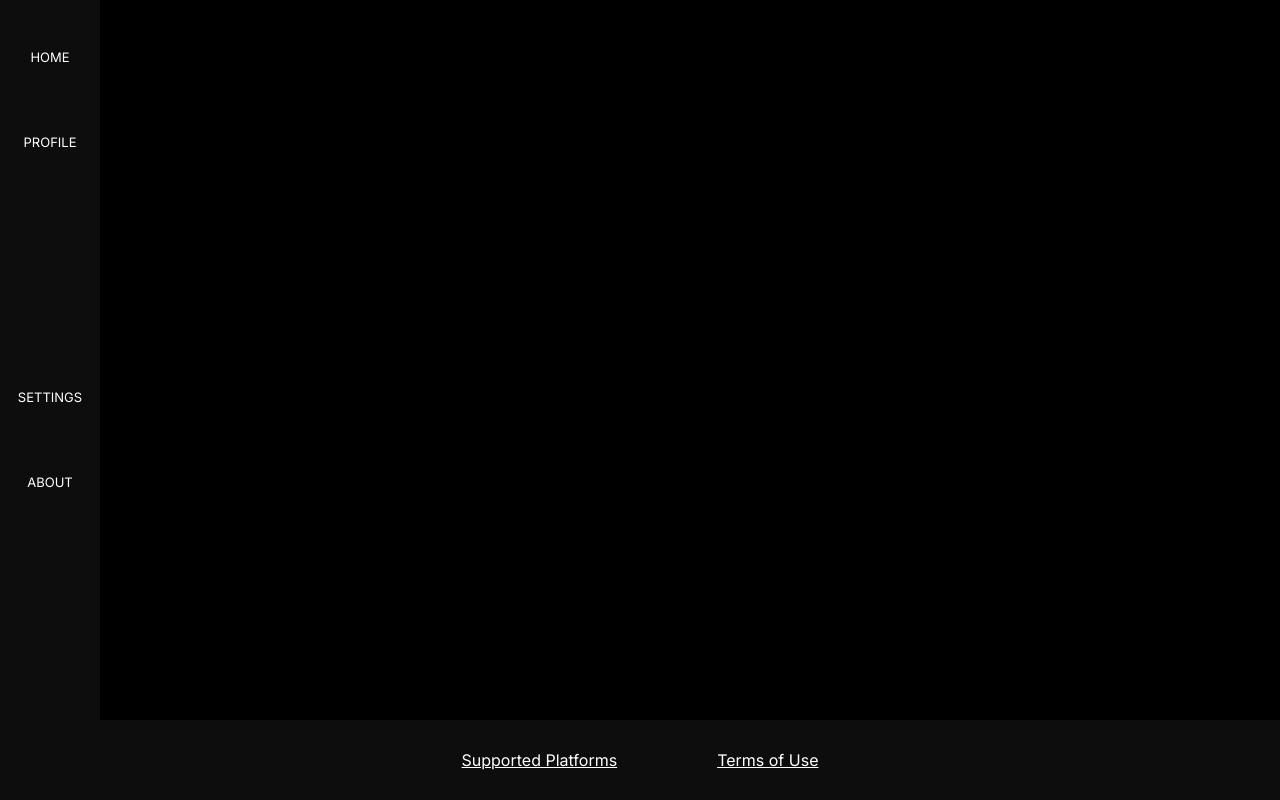
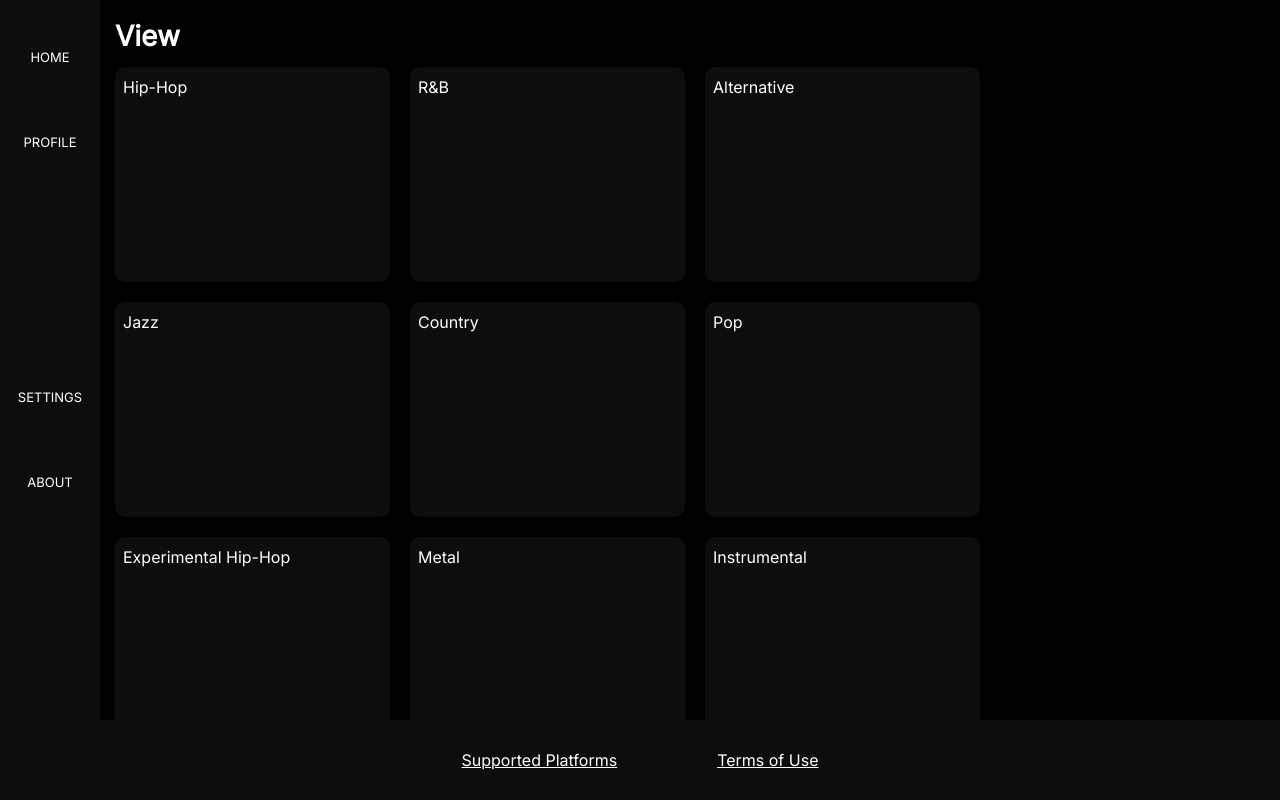
Before and after one commit to oleedee/Syncify, a React (Vite) app: page /view in a window 1280 px wide. Built offline with nearby package versions, Linux system fonts and the light colour scheme; some icons are missing.

Commit message:
View page.

```diff
--- a/src/App.css
+++ b/src/App.css
@@ -310,3 +310,15 @@
   align-items: flex-start;
   width: 200px;
 }
+
+.ViewPlaylists {
+  overflow: auto;
+  scrollbar-color: rgb(118, 117, 117) #0D0D0D;
+  display: flex;
+  flex-wrap: wrap;
+  flex-direction: row;
+  align-content: flex-start;
+  height: 100%;
+  gap: 0px 20px;
+  flex: 1;
+}
--- a/src/App.jsx
+++ b/src/App.jsx
@@ -4,6 +4,8 @@ import Home from "./components/Home";
 import About from "./components/About";
 import Settings from "./components/Settings";
 import Profile from "./components/Profile";
+import View from "./components/View";
+
 import { BrowserRouter as Router, Route, Routes} from 'react-router-dom';
 import './App.css';
 
@@ -19,6 +21,7 @@ const App = () => {
           <Route path = "/about" element={<About/>} />
           <Route path = "/settings" element={<Settings/>} />
           <Route path = "/profile" element={<Profile/>} />
+          <Route path = "/view" element={<View/>} />
         </Routes>
         </div>
       </div>
--- a/src/components/Home.jsx
+++ b/src/components/Home.jsx
@@ -1,6 +1,7 @@
 import "../App.css"
 import { HomeContents } from "./HomeContents"
 import { useNavigate } from "react-router-dom"
+
 
 function Home ()  {
     const navigate = useNavigate();
--- /dev/null
+++ b/src/components/View.jsx
@@ -0,0 +1,73 @@
+import React, {useState} from 'react';
+import { useNavigate } from "react-router-dom"
+import "../App.css"
+
+function View() {
+const navigate = useNavigate();
+const playlists = [
+    {
+        name: 'Hip-Hop',
+        link: '/playlist1'
+    },
+
+    {
+        name: 'R&B',
+        link: '/playlist2'
+    },
+
+    {
+        name: 'Alternative',
+        link: '/playlist3'
+    },
+
+    {
+        name: 'Jazz',
+        link: '/playlist4'
+    },
+
+    {
+        name: 'Country',
+        link: '/playlist5'
+    },
+
+    {
+        name: 'Pop',
+        link: '/playlist6'
+    },
+
+    {
+        name: 'Experimental Hip-Hop',
+        link: '/playlist7'
+    },
+
+        {
+        name: 'Metal',
+        link: '/playlist8'
+    },
+
+        {
+        name: 'Instrumental',
+        link: '/playlist4'
+    },
+]
+
+return (
+        <div className = "Home">
+        <div className = "Title">View</div>
+            <ul className = "ViewPlaylists">
+                {playlists.map((playlist, key) => {
+                    return(
+                        <li key = {key}
+                        className = "box"
+                        onClick={() => {navigate(playlist.link);
+                        }}>
+                            <div>{playlist.name}</div>
+                        </li>
+                    )
+                })}
+            </ul>
+        </div>
+)
+}
+
+export default View;
```
